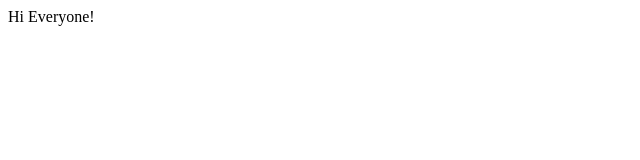
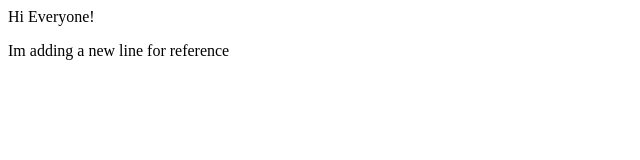
Before and after one commit to Suraj-BFC/Newrepofortest, a plain HTML site: page index.html in a window 1280 px wide. Shown: the whole page, without its empty margins (0-640 px from the left). Drawn offline with Linux system fonts and the light colour scheme.

Commit message:
Adding a new edited html file
Adding a new file to understand how things work in git

```diff
--- a/index.html
+++ b/index.html
@@ -1 +1,3 @@
 <div>Hi Everyone!</div>
+
+<p>Im adding a new line for reference</p>
```
